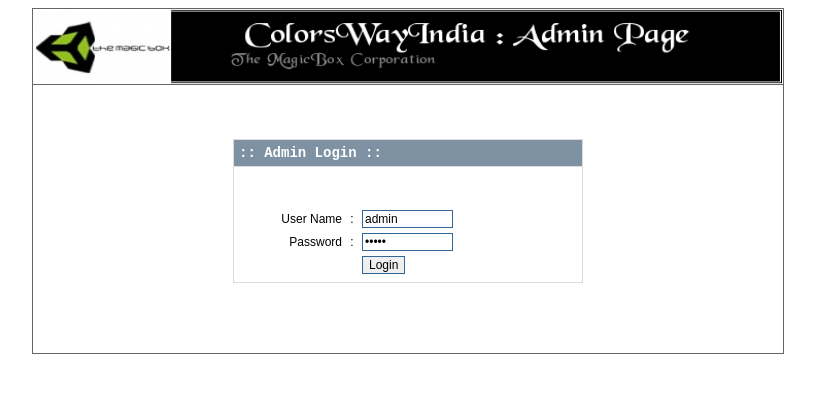
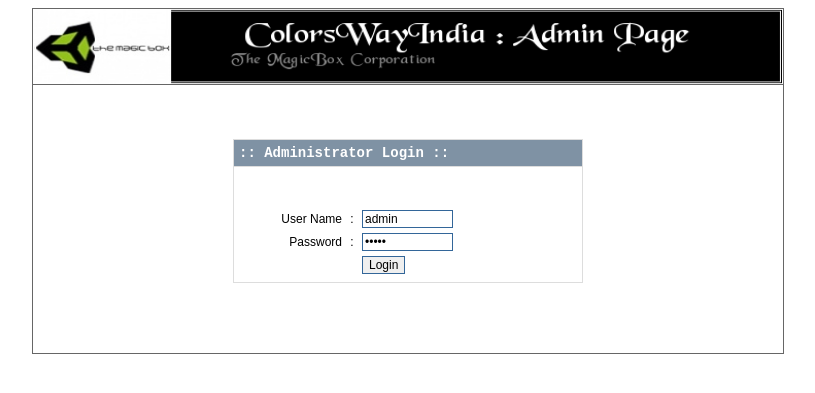
Before and after one commit to dibakardharchoudhury/ColorsWayIndia, a PHP site: page /plaincart/login.php in a window 1280 px wide. Shown: the top 393 px of the page, without its empty margins (232-1047 px from the left). Run offline with PHP 8.4, Linux system fonts and the light colour scheme; data comes from the database, SQL or seed files in the repository.

Commit message:
test check in phase 1

```diff
--- a/admin/login.php
+++ b/admin/login.php
@@ -31,7 +31,7 @@
        <p>&nbsp;</p>
        <table width="350" border="0" align="center" cellpadding="5" cellspacing="1" bgcolor="#336699" class="entryTable">
         <tr id="entryTableHeader">
-         <td>:: Admin Login ::</td>
+         <td>:: Administrator Login ::</td>
         </tr>
         <tr>
          <td class="contentArea">
```
